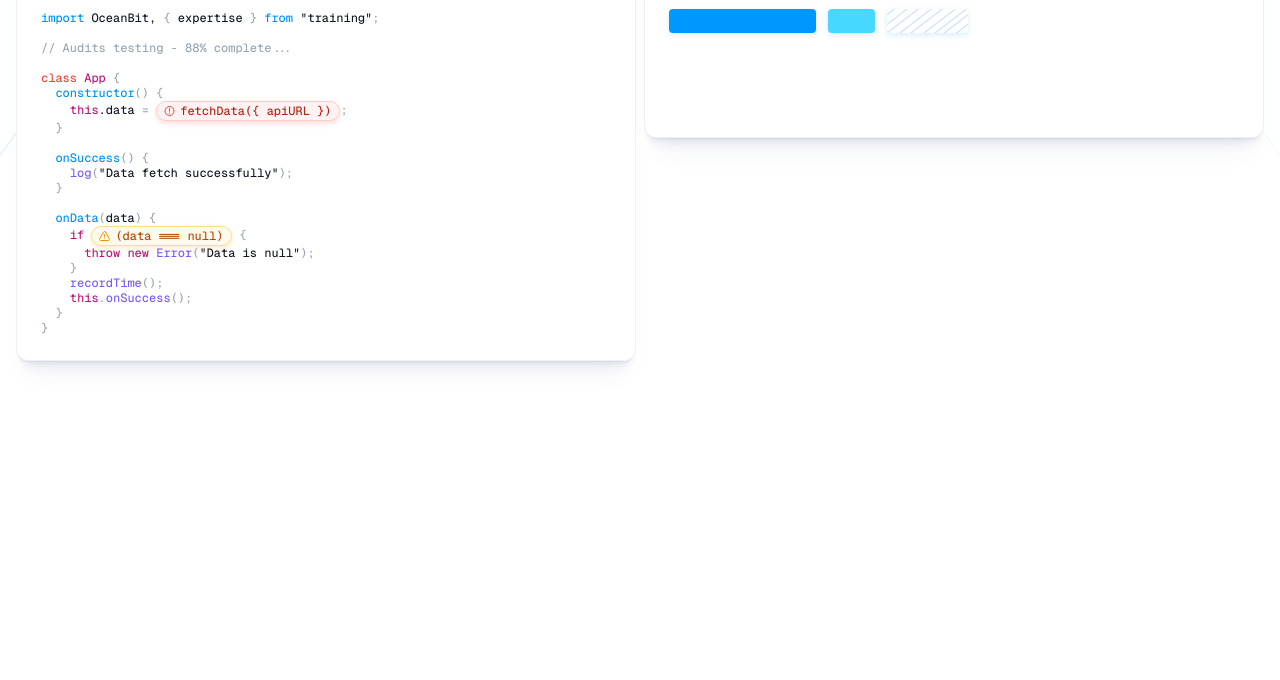
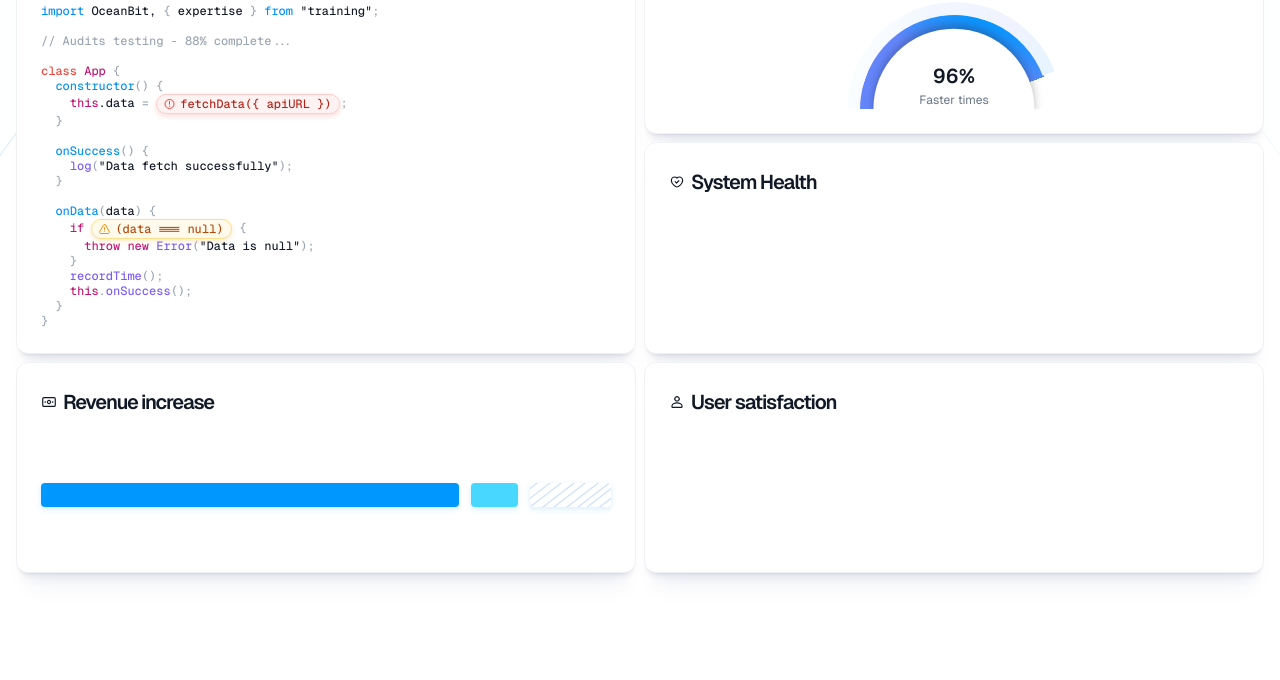
Before and after one commit to oceanbit/oceanbit-website, an Astro site: page / in a window 1280 px wide. Shown: the part 735-1415 px from the top of the page. Built offline with nearby package versions, Linux system fonts and the light colour scheme; Astro itself is replaced by a stand-in of ours.

Commit message:
chore: more card grid alignment

```diff
--- a/src/components/hero-card/hero-card.astro
+++ b/src/components/hero-card/hero-card.astro
@@ -9,7 +9,7 @@ const { title, className = "" } = Astro.props;
 
 <div class={`container ${className}`}>
   <h1 class="title">
-    <span aria-hidden="true"><slot name="icon" /></span>
+    <span aria-hidden="true" class="icon"><slot name="icon" /></span>
     {title}
   </h1>
   <slot />
@@ -40,5 +40,28 @@ const { title, className = "" } = Astro.props;
 
   .title {
     margin: 0;
+    color: var(--colors-label-label-primary-900, #121926);
+    font-family: var(--family-display, "Geist variable");
+    font-size: var(--size-text-xl, 1.25rem);
+    font-style: normal;
+    font-weight: 600;
+    line-height: var(--line-height-text-xl, 1.875rem);
+    letter-spacing: -1.2px;
+    display: flex;
+    gap: var(--spacing-sm);
+    align-items: center;
+  }
+
+  .icon {
+    display: inline-flex;
+    width: 1rem;
+    height: 1rem;
+    justify-content: center;
+    align-items: center;
+  }
+
+  .icon > :global(svg) {
+    width: 1rem;
+    height: 1rem;
   }
 </style>
--- a/src/components/rev-increase/rev-increase.astro
+++ b/src/components/rev-increase/rev-increase.astro
@@ -6,6 +6,8 @@
 
 <style>
   .barContainer {
+    flex-grow: 1;
+    height: fit-content;
     display: flex;
     align-items: flex-start;
     gap: var(--spacing-lg, 12px);
@@ -25,7 +27,8 @@
 
   .dark {
     background: var(--colors-brand-500, #0098ff);
-    width: 147px;
+    flex-grow: 1;
+    width: 1px;
   }
 
   .light {
--- a/src/pages/index.astro
+++ b/src/pages/index.astro
@@ -10,6 +10,10 @@ import RevIncrease from "../components/rev-increase/rev-increase.astro";
 import HeroCard from "../components/hero-card/hero-card.astro";
 import Code from "../assets/icons/code.astro";
 import Money from "../assets/icons/money.astro";
+import Lightning from "../assets/icons/lightning.astro";
+import Performance from "../components/metrics/performance.astro";
+import Health from "../assets/icons/health.astro";
+import User from "../assets/icons/user.astro";
 ---
 
 <Layout>
@@ -62,12 +66,29 @@ import Money from "../assets/icons/money.astro";
     <div class="cards-container">
       <HeroCard className="eng-training" title="Engineering training">
         <Code slot="icon" />
-        <CodeBlock /></HeroCard
-      >
+        <CodeBlock />
+      </HeroCard>
+      <HeroCard title="Performance">
+        <Lightning slot="icon" />
+        <div style="aspect-ratio: 2 / 1; height: 100%; margin: 0 auto;">
+          <Performance />
+        </div>
+      </HeroCard>
+      <HeroCard title="System Health">
+        <Health slot="icon" />
+      </HeroCard>
       <HeroCard title="Revenue increase">
         <Money slot="icon" />
-        <RevIncrease /></HeroCard
-      >
+        <div
+          style="height: 100%; width: 100%; display: flex;flex-wrap: wrap;align-content: center;"
+        >
+          <RevIncrease />
+        </div>
+      </HeroCard>
+
+      <HeroCard title="User satisfaction">
+        <User slot="icon" />
+      </HeroCard>
     </div>
     <div style="margin-bottom: 5rem"></div>
   </main>
```
